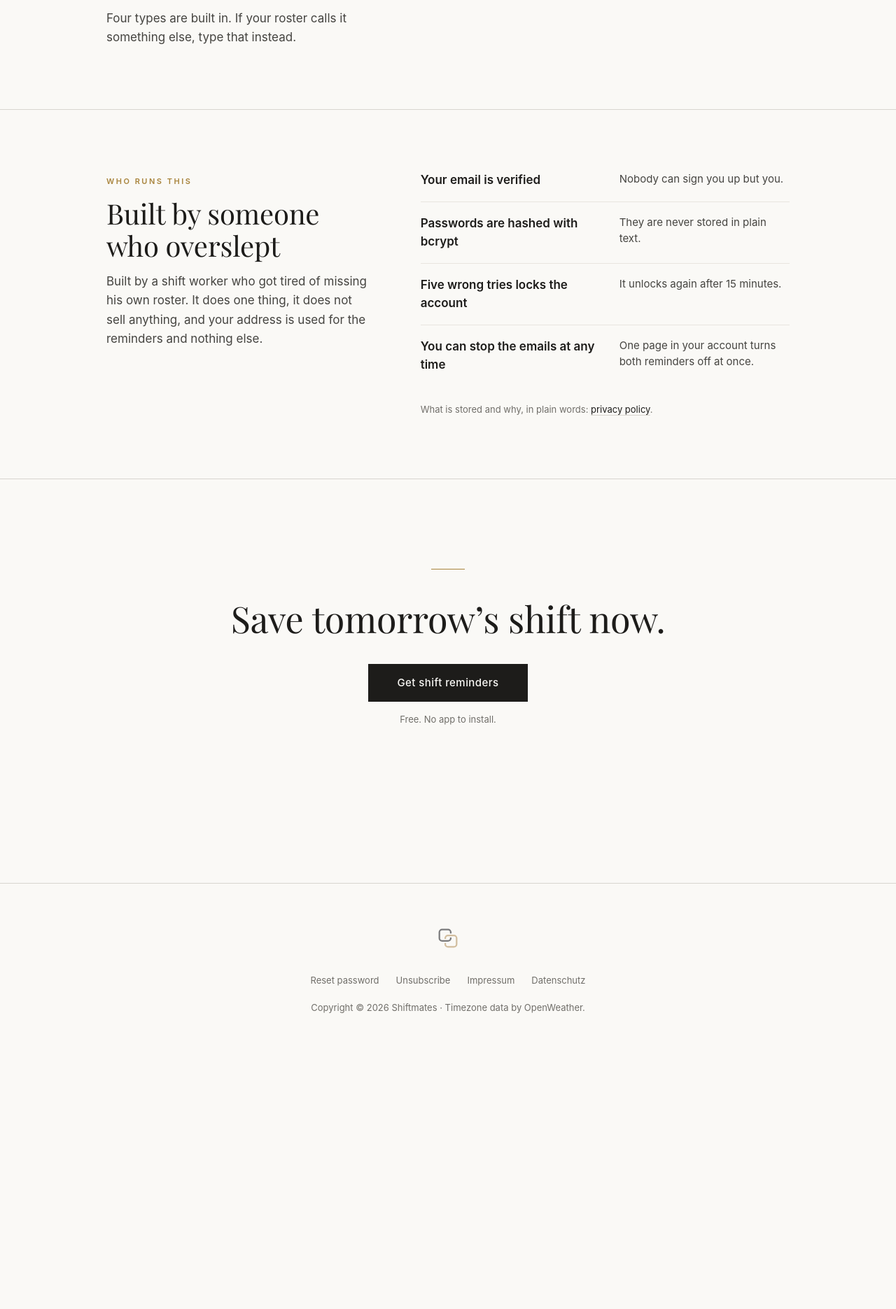
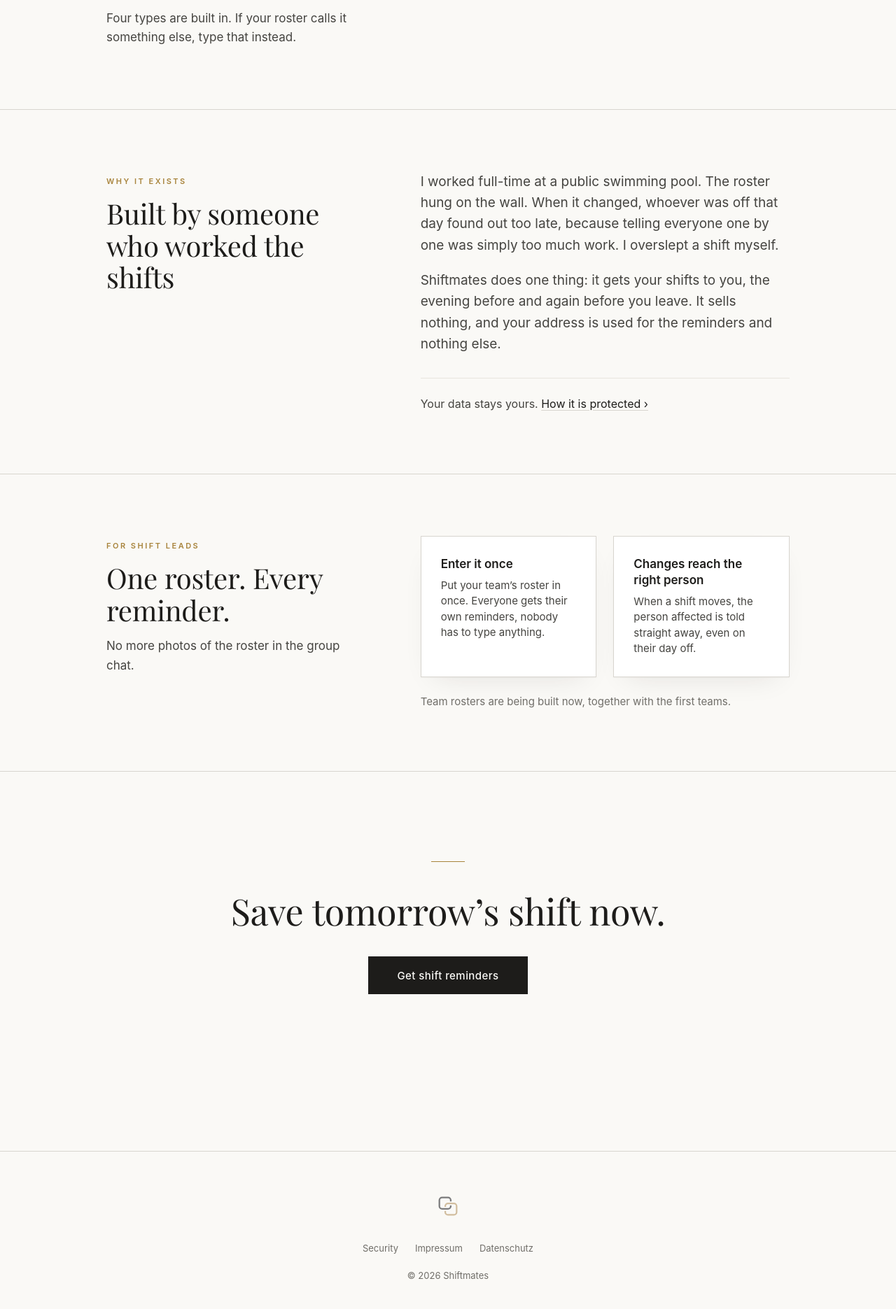
Before and after one commit to AntonB1608/schichtplan-online, a Flask app: page / in a window 1280 px wide. Shown: the part 1489-3360 px from the top of the page at 70% size. Before the commit the page ends 2937 px from the top, so only its background shows below. Run offline with Flask 3, Linux system fonts and the light colour scheme; some libraries are stand-ins or nearby versions.

Commit message:
Homepage content: founder story, shift leads section, security page, calmer footer
- Replace 'Free. No app to install' with a quiet 'Free for shift workers'
- Tell the swimming pool story and add a section for shift leads
- Move the security details to a new /security page, one line on the homepage
- Footer: only Security, Impressum, Datenschutz (reset stays on the login page)
- Reminder mails: add 'Stop these reminders' link
- Profile: OpenWeather attribution next to the city field
- Bump CSS cache version to v=3

```diff
--- a/app.py
+++ b/app.py
@@ -136,6 +136,11 @@ class Shift(db.Model):
 @app.route("/", methods=["GET"])
 def homepage():
     return render_template("homepage.html")
+
+
+@app.route("/security")
+def security():
+    return render_template("security.html")
 
 
 @app.route("/robots.txt")
@@ -794,6 +799,7 @@ def build_action_mail(subject, headline, intro, button_label, link, note="", shi
           <tr>
             <td align="center" style="padding:16px 24px;font-family:{font};font-size:13px;line-height:1.6;color:#706e69;">
               Shiftmates &middot; <a href="https://www.shiftmates.org" style="color:#706e69;text-decoration:underline;">www.shiftmates.org</a>
+              &middot; <a href="https://www.shiftmates.org/unsubscribe" style="color:#706e69;text-decoration:underline;">Stop these reminders</a>
             </td>
           </tr>
         </table>
--- a/static/css/main.css
+++ b/static/css/main.css
@@ -619,3 +619,24 @@ footer p { margin: 0; }
 
   footer { padding: 48px 24px; }
 }
+
+
+/* Geschichte, Teams, Sicherheitsseite */
+.story-text { max-width: 60ch; }
+.story-text p { color: var(--text); font-size: 19px; line-height: 1.6; }
+.story-text p + p { margin-top: 20px; }
+
+.trust-line { margin-top: 32px; padding-top: 24px; border-top: 1px solid var(--linie-hell); max-width: 60ch; color: var(--text); font-size: 16px; }
+
+.teams { display: grid; grid-template-columns: repeat(2, minmax(0, 1fr)); gap: 24px; max-width: 880px; margin: 0; padding: 0; list-style: none; }
+.teams li { padding: 28px; background: var(--weiss); border: 1px solid var(--linie); box-shadow: var(--schatten-karte); }
+.teams h3 { margin-bottom: 8px; }
+.teams p { margin: 0; color: var(--text); font-size: 15px; }
+.teams-note { margin-top: 24px; color: var(--grau); font-size: 15px; }
+
+.security .trust { margin-top: 32px; }
+
+@media (max-width: 760px) {
+  .teams { grid-template-columns: 1fr; }
+  .story-text p { font-size: 17px; }
+}
--- a/templates/base.html
+++ b/templates/base.html
@@ -9,7 +9,7 @@
     <link rel="icon" href="{{ url_for('static', filename='brand/favicon.ico') }}" sizes="any">
     <link rel="apple-touch-icon" href="{{ url_for('static', filename='brand/apple-touch-icon.png') }}">
     <link rel="preload" href="{{ url_for('static', filename='fonts/playfair-display-latin.woff2') }}" as="font" type="font/woff2" crossorigin>
-    <link rel="stylesheet" href="{{ url_for('static', filename='css/main.css') }}?v=2">
+    <link rel="stylesheet" href="{{ url_for('static', filename='css/main.css') }}?v=3">
     {% block head %}{% endblock %}
 </head>
 <body>
@@ -51,12 +51,11 @@
         <div class="footer-inner">
             <img class="footer-mark" src="{{ url_for('static', filename='brand/shiftmates-symbol.svg') }}" alt="" aria-hidden="true">
             <ul class="footer-links">
-                <li><a href="/reset">Reset password</a></li>
-                <li><a href="/unsubscribe">Unsubscribe</a></li>
+                <li><a href="/security">Security</a></li>
                 <li><a href="/impressum">Impressum</a></li>
                 <li><a href="/datenschutz">Datenschutz</a></li>
             </ul>
-            <p>Copyright &copy; 2026 Shiftmates &middot; Timezone data by OpenWeather.</p>
+            <p>&copy; 2026 Shiftmates</p>
         </div>
     </footer>
 
--- a/templates/homepage.html
+++ b/templates/homepage.html
@@ -8,7 +8,7 @@
 <header class="hero">
   <div class="wrap hero-grid">
     <div class="hero-copy">
-      <span class="kicker">Shift reminders by email</span>
+      <span class="kicker">Shift reminders</span>
       <h1>Never miss the start of a shift.</h1>
 
       <p class="lede">
@@ -20,7 +20,7 @@
         <a href="/register" class="btn btn-lg">Get shift reminders</a>
         <a href="#how" class="link-more">See how it works&nbsp;&rsaquo;</a>
       </div>
-      <p class="hero-note">Free. No app to install.</p>
+      <p class="hero-note">Free for shift workers.</p>
     </div>
 
     <div class="hero-mail">
@@ -112,40 +112,53 @@
   </div>
 </section>
 
-<section class="band">
+<section class="band" id="story">
   <div class="wrap">
     <div class="section-head">
-      <span class="caps">Who runs this</span>
-      <h2>Built by someone who overslept</h2>
-      <p class="muted">
-        Built by a shift worker who got tired of missing his own roster. It does
-        one thing, it does not sell anything, and your address is used for the
-        reminders and nothing else.
+      <span class="caps">Why it exists</span>
+      <h2>Built by someone who worked the shifts</h2>
+    </div>
+
+    <div class="story-text">
+      <p>
+        I worked full-time at a public swimming pool. The roster hung on the wall.
+        When it changed, whoever was off that day found out too late, because
+        telling everyone one by one was simply too much work. I overslept a shift
+        myself.
+      </p>
+      <p>
+        Shiftmates does one thing: it gets your shifts to you, the evening before
+        and again before you leave. It sells nothing, and your address is used for
+        the reminders and nothing else.
       </p>
     </div>
 
-    <dl class="trust">
-      <div>
-        <dt>Your email is verified</dt>
-        <dd>Nobody can sign you up but you.</dd>
-      </div>
-      <div>
-        <dt>Passwords are hashed with bcrypt</dt>
-        <dd>They are never stored in plain text.</dd>
-      </div>
-      <div>
-        <dt>Five wrong tries locks the account</dt>
-        <dd>It unlocks again after 15 minutes.</dd>
-      </div>
-      <div>
-        <dt>You can stop the emails at any time</dt>
-        <dd>One page in your account turns both reminders off at once.</dd>
-      </div>
-    </dl>
+    <p class="trust-line">
+      Your data stays yours. <a href="/security">How it is protected&nbsp;&rsaquo;</a>
+    </p>
+  </div>
+</section>
 
-    <p class="fineprint">
-      What is stored and why, in plain words: <a href="/datenschutz">privacy policy</a>.
-    </p>
+<section class="band" id="teams">
+  <div class="wrap">
+    <div class="section-head">
+      <span class="caps">For shift leads</span>
+      <h2>One roster. Every reminder.</h2>
+      <p class="muted">No more photos of the roster in the group chat.</p>
+    </div>
+
+    <ul class="teams">
+      <li>
+        <h3>Enter it once</h3>
+        <p>Put your team&rsquo;s roster in once. Everyone gets their own reminders, nobody has to type anything.</p>
+      </li>
+      <li>
+        <h3>Changes reach the right person</h3>
+        <p>When a shift moves, the person affected is told straight away, even on their day off.</p>
+      </li>
+    </ul>
+
+    <p class="teams-note">Team rosters are being built now, together with the first teams.</p>
   </div>
 </section>
 
@@ -153,7 +166,6 @@
   <div class="wrap">
     <h2>Save tomorrow&rsquo;s shift now.</h2>
     <a href="/register" class="btn btn-lg">Get shift reminders</a>
-    <p class="hero-note">Free. No app to install.</p>
   </div>
 </section>
 
--- a/templates/profile.html
+++ b/templates/profile.html
@@ -17,7 +17,7 @@
         <input type="text" id="city" name="city"
                placeholder="Ludwigshafen"
                value="{{ user.city or '' }}" required autofocus>
-        <p class="field-hint">Sets your timezone and the weather in your reminders.</p>
+        <p class="field-hint">Sets your timezone and the weather in your reminders. Weather and timezone data by <a href="https://openweathermap.org" rel="noopener">OpenWeather</a>.</p>
       </div>
 
       <div class="form-section">
```
Also changed, not shown: templates/security.html (added, +42 -0 lines).
